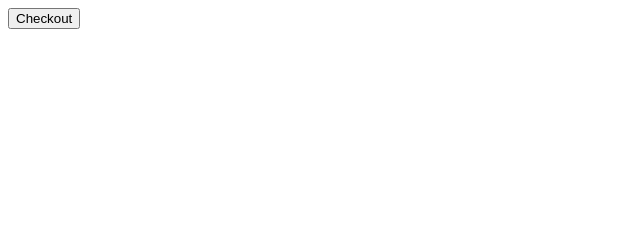
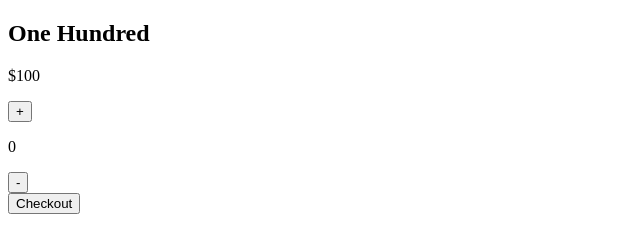
Before and after one commit to vishalicious213/stripe-test-be, a website: page public/index.html in a window 1280 px wide. Shown: the whole page, without its empty margins (0-640 px from the left). Drawn offline with Linux system fonts and the light colour scheme.

Commit message:
index.html: mocking up item section

```diff
--- a/public/index.html
+++ b/public/index.html
@@ -7,6 +7,17 @@
     <script src="index.js" defer></script>
 </head>
 <body>
+    <main>
+        <section class="item">
+            <h2>One Hundred</h2>
+            <p class="price">$100</p>
+            <div class="controls">
+                <button>+</button>
+                <p class="quantity">0</p>
+                <button>-</button>
+            </div>
+        </section>
+    </main>
     <button id="checkoutBtn">Checkout</button>
 </body>
 </html>
```
Also changed, not shown: public/index.css (added).
